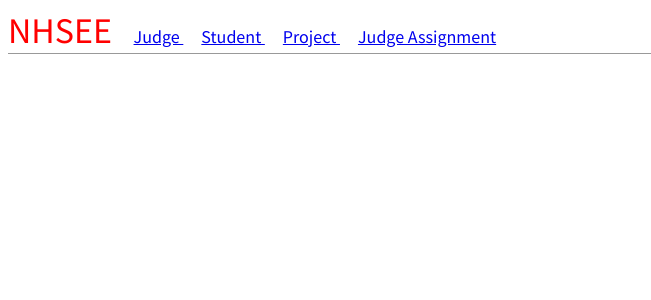
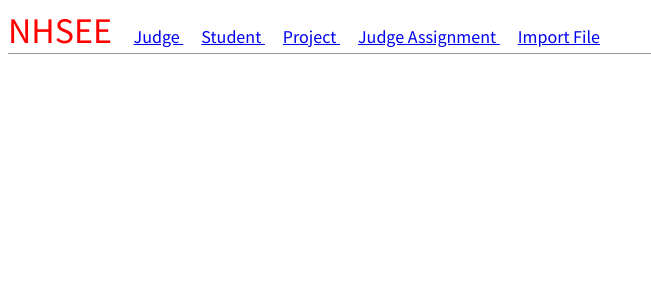
Before and after one commit to alextenczar/3-julian-alex, a Django app: page / in a window 1280 px wide. Shown: the top 300 px of the page, without its empty margins (0-651 px from the left). Run offline with Django 3.2, Linux system fonts and the light colour scheme.

Commit message:
added import button on home page

```diff
--- a/scoring/templates/base.html
+++ b/scoring/templates/base.html
@@ -18,6 +18,7 @@
                     <a href="{% url 'display_students' %}" role="button" class="b"> Student </a>
                     <a href="{% url 'display_projects' %}" role="button" class="b"> Project </a>
                     <a href="{% url 'display_judge_assignments' %}" role="button" class="b"> Judge Assignment </a>
+                    <a href="{% url 'import_file' %}" role="button" class="b"> Import File </a>
             </div>
         </header>
         <div>
--- a/scoring/urls.py
+++ b/scoring/urls.py
@@ -9,6 +9,6 @@ urlpatterns = [
     path('display_judges/', display_judges, name='display_judges'),
     path('display_projects/', display_projects, name='display_projects'),
     path('display_judge_assignments/', display_judge_assignments, name='display_judge_assignments'),
-
     path('display_students/', display_students, name='display_students'),
+    path('import_file/', import_file, name='import_file'),
 ]
--- a/scoring/views.py
+++ b/scoring/views.py
@@ -2,6 +2,10 @@ from django.shortcuts import render
 from django.views.generic import ListView
 from .models import *
 import csv
+from openpyxl import load_workbook
+from string import ascii_uppercase
+from .convertStrToNum import float1, int1
+
 # Create your views here.
 class HomeListView(ListView):
     model = Judge
@@ -57,3 +61,105 @@ def display_students(request):
         #'name' :
     }
     return render(request, 'home.html', context)
+
+def import_file(request):
+    if request.method=='POST':
+        file = request.FILES['document']
+        import_data(file)
+    return render(request, 'import.html')
+
+def import_data(request):
+    wb = load_workbook(filename = request, data_only=True)
+    sheet = wb.active
+    import_judge(sheet)
+    import_project(sheet)
+    import_student(sheet)
+    import_judge_assignment(sheet)
+
+def import_judge(sheet):
+    alphabet = ascii_uppercase
+    #JUDGE
+    judge_id = []
+    name = []
+    for C in alphabet[13:26]:
+        j_id = sheet[str(C)+str(4)].value
+        j_n = sheet[str(C)+str(3)].value
+        if '-' in j_id and j_n:
+            continue
+        if j_id not in judge_id:
+            judge_id.append(j_id)
+        if j_n not in name:
+            name.append(j_n)
+    for C1 in alphabet[0:8]:
+        for C2 in alphabet:
+            j_id = sheet[str(C1)+str(C2)+str(4)].value
+            j_n = sheet[str(C1)+str(C2)+str(3)].value
+            if j_id is None:
+                break
+            if '-' in j_id and j_n:
+                continue
+            if j_id not in judge_id:
+                judge_id.append(j_id)
+            if j_n not in name:
+                name.append(j_n)
+
+    #SAVE JUDGE
+    for j_id, j_n in zip(judge_id, name):
+        j = Judge(j_id, j_n)
+        j.save()
+
+def import_project(sheet):
+    for s in range(5, 71):
+    #PROJECT
+        project_id = sheet['D'+str(s)].value
+        description = sheet['L'+str(s)].value
+        project_title = sheet['J'+str(s)].value
+        project_category = sheet['K'+str(s)].value
+        avg_score = sheet['LB'+str(s)].value
+        rank = sheet['LC'+str(s)].value
+        z_score = sheet['LD'+str(s)].value
+        scaled_score = sheet['LH'+str(s)].value
+        scaled_rank = sheet['LJ'+str(s)].value
+        scaled_z = sheet['LI'+str(s)].value
+        isef_score = sheet['LK'+str(s)].value
+        isef_rank = sheet['LL'+str(s)].value
+
+    #SAVE PROJECT
+        p = Project(project_id, description, project_title, project_category, float1(avg_score), int1(rank), float1(z_score), float1(scaled_score), float1(scaled_rank), float1(scaled_z), float1(isef_score), int1(isef_rank))
+        p.save()
+
+def import_student(sheet):
+    for s in range(5, 71):
+    #STUDENT
+        project_id = sheet['D'+str(s)].value
+        ids = [sheet['E'+str(s)].value, sheet['F'+str(s)].value, sheet['G'+str(s)].value]
+        school = sheet['H'+str(s)].value
+
+    #SAVE STUDENT
+        for id in ids:
+            if id is not None:
+                s = Student(id, school, project_id)
+                s.save()
+
+def import_judge_assignment(sheet):
+    #JUDGE ASSIGNMENT
+    goal_score = 0
+    plan_score = 0
+    action_score = 0
+    result_analysis_score = 0
+    communication_score = 0
+    # raw_score = goal_score + plan_score + action_score + result_analysis_score + communication_score
+
+    #SAVE JUDGE_ASSIGNMENT
+    id = 0
+    for row in sheet.iter_rows(min_row=5, min_col=13, max_row=71, max_col=220):
+        for cell in row:
+            if isinstance(cell.value,int):
+                id = id + 1
+                j_id = sheet.cell(row = 4, column = cell.column).value
+                if '-' in j_id:
+                    continue
+                p_id = sheet.cell(row = cell.row, column = 4).value
+                raw_score = cell.value
+                ja = Judge_Assignment(id, j_id, p_id, goal_score, plan_score, action_score, result_analysis_score, communication_score, raw_score)
+                ja.save()
```
Also changed, not shown: scoring/admin.py (+88 -88 lines), scoring/templates/import.html (added, +10 -0 lines).
